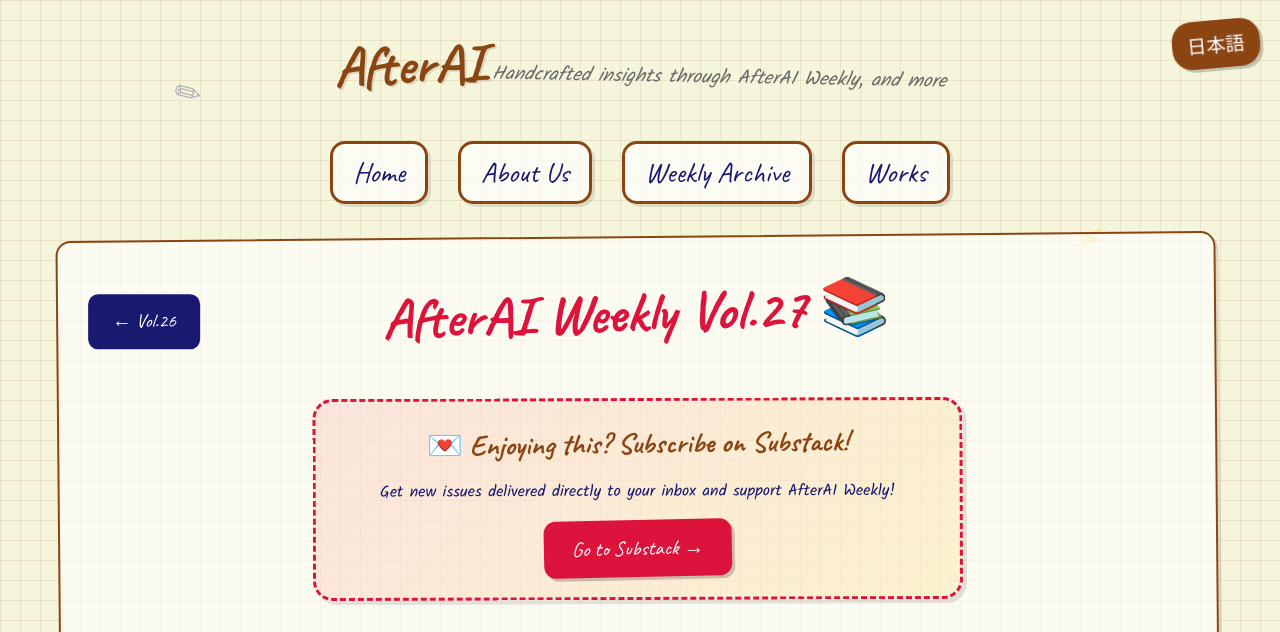
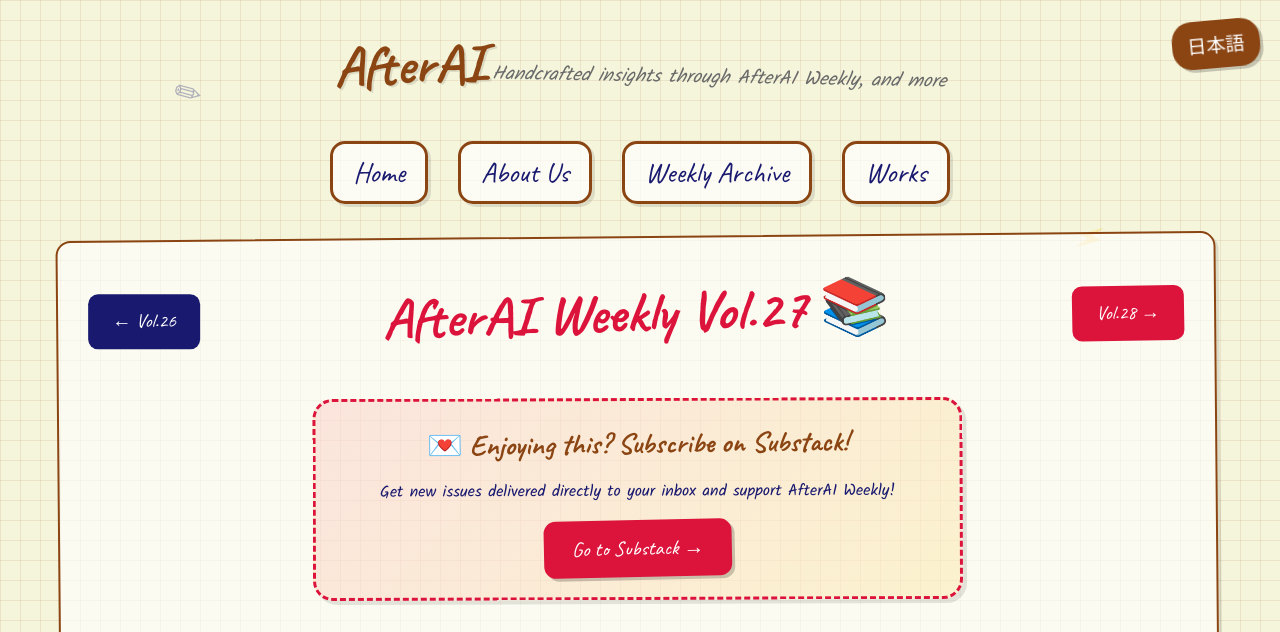
Before and after one commit to AfterAILab/AfterAILab.github.io, a Jekyll site: the page built from weekly/vol27.html, in a window 1280 px wide and 900 px high, cut to the strip 0-632 px from the top of the window. Built offline with Jekyll 4.4.1, drawn with Linux system fonts in a browser that asks for light colours.

Commit message:
Add vol.28

```diff
--- a/_data/weekly_issues.yml
+++ b/_data/weekly_issues.yml
@@ -116,3 +116,5 @@
   slug: vol26
 - number: 27
   slug: vol27
+- number: 28
+  slug: vol28
--- /dev/null
+++ b/weekly/vol28.html
@@ -0,0 +1,5 @@
+---
+layout: weekly_issue
+title: "AfterAI Weekly Vol.28"
+slug: vol28
+---
```
Also changed, not shown: 2 other files.
